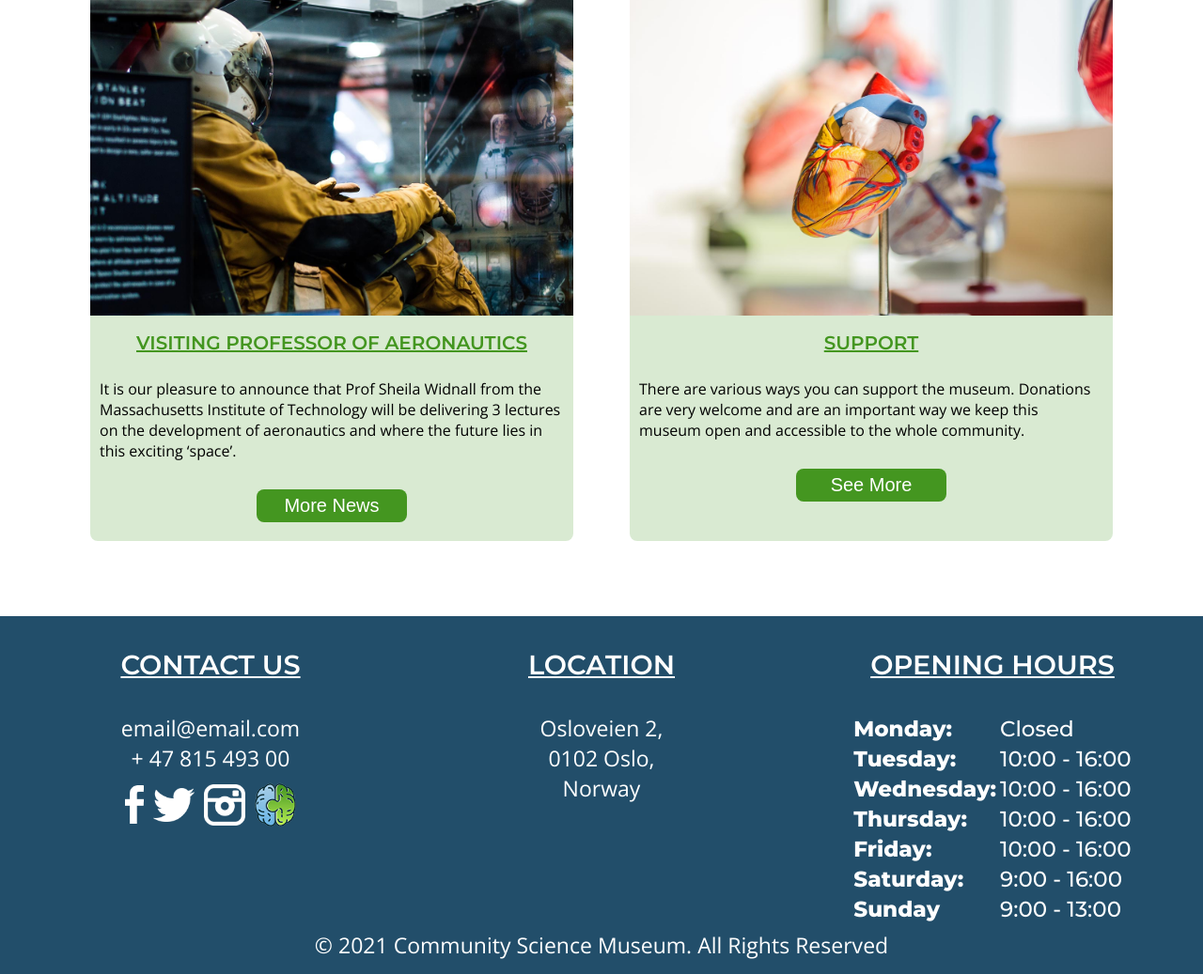
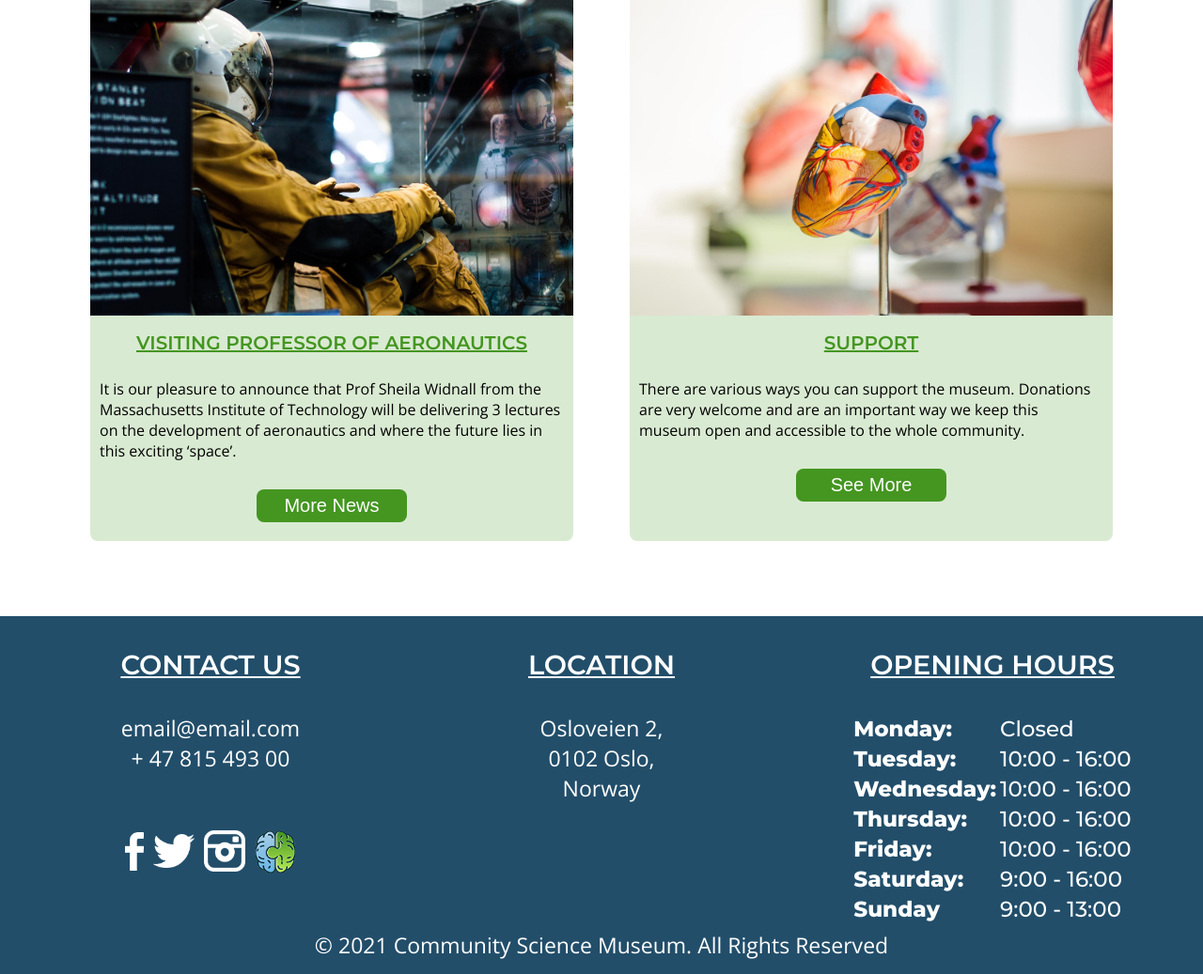
Before and after one commit to Mbr90/SemesterProject1Noroff, a plain HTML site: page index.html in a window 1280 px wide. Shown: the part 2320-3357 px from the top of the page at 94% size. Drawn offline with nearby package versions, Linux system fonts and the light colour scheme.

Commit message:
Update styles.css

```diff
--- a/css/styles.css
+++ b/css/styles.css
@@ -584,7 +584,7 @@ footer section {
   display: flex;
   flex-direction: row;
   align-items: center;
-  width: 60%;
+  height: 90%;
 }
 
 /* Small screen specific styling */
```
